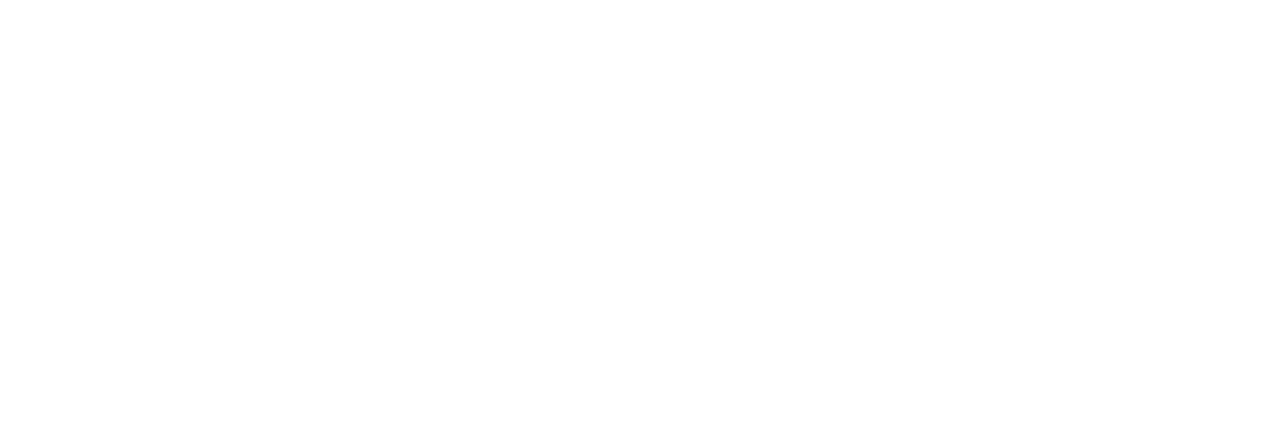
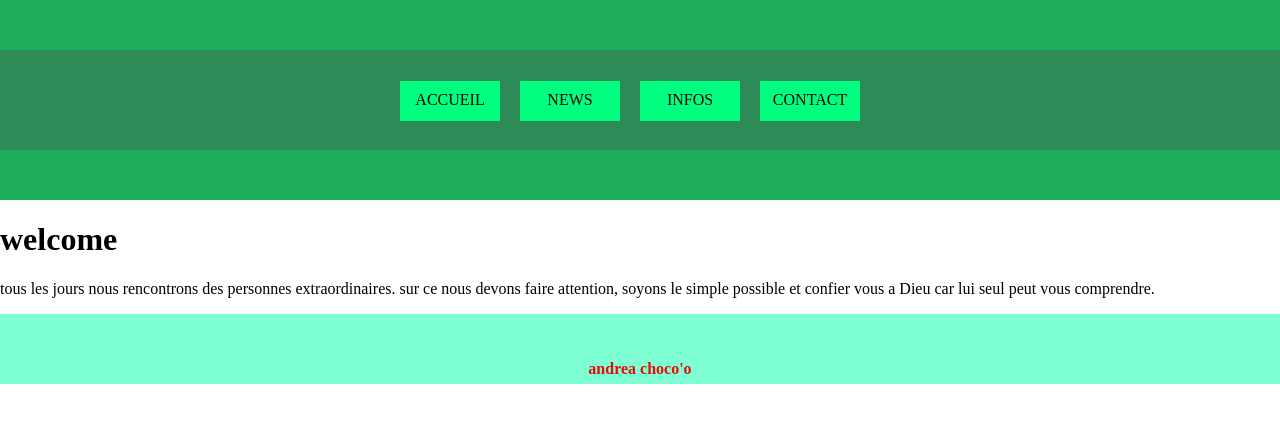
Before and after one commit to andrea-coding/conf, a plain HTML site: page news.html in a window 1280 px wide. Drawn offline with Linux system fonts and the light colour scheme.

Commit message:
j ai fait une modification a 19:15

```diff
--- a/contact.html
+++ b/contact.html
@@ -0,0 +1,32 @@
+<!DOCTYPE html>
+<html lang="en">
+<head>
+    <meta charset="UTF-8">
+    <title>CONTACT</title>
+    <link rel="stylesheet" type="text/css" href="style.css">
+</head>
+    <body>
+        <div id="banner1"></div>
+        <div id="menu">
+            <ul>
+                <li><a href="index.html">ACCUEIL</a></li>
+                <li><a href="news.html">NEWS</a></li>
+                <li><a href="index.html">INFOS</a></li>
+                <li><a href="contact.html">CONTACT</a></li>
+            </ul>
+        </div>
+        <div id="banner2">
+
+        </div>
+        <div id="conteprincipal">
+            <h1> welcome</h1>
+    <p>tous les jours nous rencontrons des personnes extraordinaires.
+        sur ce nous devons faire attention, soyons le simple possible et
+        confier vous a Dieu car lui seul peut vous comprendre.
+    </p>
+    </div>
+    <div id="footer">
+        <p>andrea choco'o</p>
+    </div>
+   </body>
+</html>
--- a/news.html
+++ b/news.html
@@ -0,0 +1,32 @@
+<!DOCTYPE html>
+<html lang="en">
+<head>
+    <meta charset="UTF-8">
+    <title>NEWS</title>
+    <link rel="stylesheet" type="text/css" href="style.css">
+</head>
+    <body>
+        <div id="banner1"></div>
+        <div id="menu">
+            <ul>
+                <li><a href="index.html">ACCUEIL</a></li>
+                <li><a href="news.html">NEWS</a></li>
+                <li><a href="index.html">INFOS</a></li>
+                <li><a href="contact.html">CONTACT</a></li>
+            </ul>
+        </div>
+        <div id="banner2">
+
+        </div>
+        <div id="conteprincipal">
+            <h1> welcome</h1>
+    <p>tous les jours nous rencontrons des personnes extraordinaires.
+        sur ce nous devons faire attention, soyons le simple possible et
+        confier vous a Dieu car lui seul peut vous comprendre.
+    </p>
+    </div>
+    <div id="footer">
+        <p>andrea choco'o</p>
+    </div>
+   </body>
+</html>
--- a/style.css
+++ b/style.css
@@ -1,11 +1,58 @@
 body {
+    overflow-x: hidden;
     margin: 0;
 }
-#banner1{
+img {
+    width: 1100px;
+    height: 200px;
+    margin:
+}
+
+#banner1 {
     display: block;
     background-color:rgb(30, 173, 90) ;
     height: 50px;
     width: 100%;
+}
+
+ #menu {
+    width: 100%;
+    height: 100px;
+    position: relative;
+    background-color: seagreen;
+}
+
+#menu ul{
+    float: left;
+    left: 50%;
+    position: relative;
+    padding-top: 15px;
+    margin-left: -60px;
+}
+
+#menu ul li {
+    margin-left: 20px;
+    float: left;
+    list-style-type: none;
+    position: relative;
+    left: -50%;
+}
+
+#menu ul li a {
+    text-align: center;
+    padding-top: 10px;
+    display: inline-block;
+     background-color: springgreen;
+    height: 30px;
+    width: 100px;
+    color: black;
+    text-decoration: none;
+}
+
+
+#menu ul li a:hover {
+    color: white;
+    background-color: aquamarine;
 }
 #banner2{
     display: block;
@@ -13,3 +60,26 @@ body {
     height: 50px;
     width: 100%;
 }
+
+#contenuprincipale{
+    display: block;
+    width: 90px;
+    margin: auto;
+}
+
+#footer {
+    text-align: center;
+    display: block;
+    background-color: aquamarine;
+    height: 50px;
+    padding-top: 20px;
+}
+
+#footer p {
+    color: rgb(233, 10, 10);
+
+    font-weight: bold;
+    position: relative;
+    top: 10px;
+
+}
```
Also changed, not shown: index.html (+6 -2 lines), infos.html (+32 -0 lines), assets/stylesheet/andrea.jpg (added), assets/stylesheet/animal.jpg (added).
